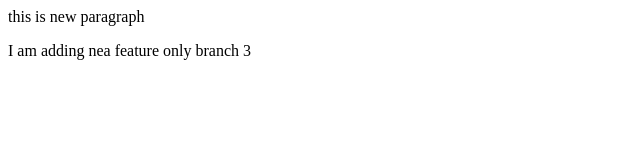
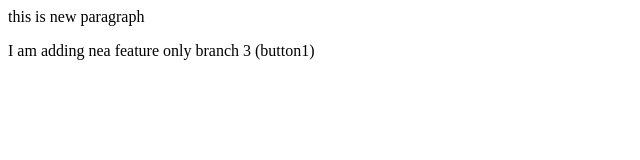
Before and after one commit to VikashYadav51/Local-Repo, a plain HTML site: page index.html in a window 1280 px wide. Shown: the full height of the page, 0-640 px from the left. Drawn offline with Linux system fonts and the light colour scheme.

Commit message:
add button1

```diff
--- a/index.html
+++ b/index.html
@@ -1,3 +1,3 @@
 <p>this is new paragraph</p>
 
-<P>I am adding nea feature only branch 3 </P>
+<P>I am adding nea feature only branch 3  (button1)</P>
```
